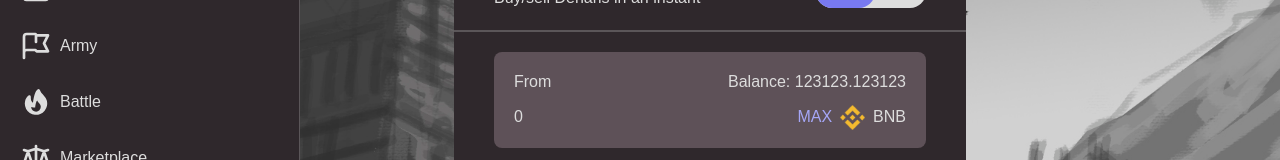
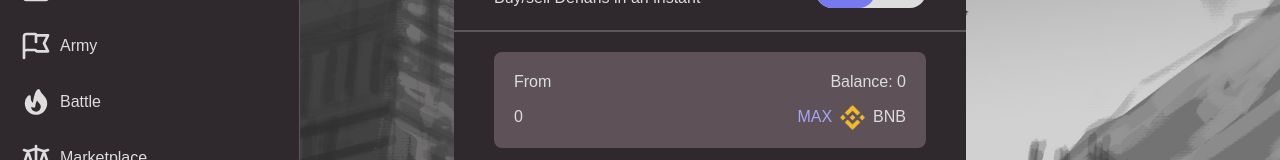
Before and after one commit to fedecaccia/terrae-webapp-tests, a Next.js app: page / in a window 1280 px wide. Shown: the part 243-403 px from the top of the page. Built offline with nearby package versions, Linux system fonts and the light colour scheme; what web3 would draw is missing.

Commit message:
minor bug in address recognition

```diff
--- a/components/ExchangeWidget.js
+++ b/components/ExchangeWidget.js
@@ -6,7 +6,7 @@ import {
   ChevronDownIcon
 } from "@heroicons/react/outline"
 
-function ExchangeWidget() {
+function ExchangeWidget({ bnbBalance }) {
   const [isBuying, setBuy] = useState(true);
   const [fromValue, setFromValue] = useState(0);
   const [toValue, setToValue] = useState(0);
@@ -14,7 +14,6 @@ function ExchangeWidget() {
 
   const fromInputRef = useRef(null);
   const toInputRef = useRef(null);
-  const bnbBalance = 123123.123123;
   const denarisBalance = 1000;
 
   const maxPrecision = 8;
--- a/pages/index.js
+++ b/pages/index.js
@@ -25,9 +25,9 @@ const Home = () => {
     try {
       await ethereum.request({method: 'eth_requestAccounts'})
       const addresses = await eth.getAccounts(); // Get user's ETH addresses
-      setUserAddress(userAddress);
+      setUserAddress(addresses[0]);
       const balance = await eth.getBalance(addresses[0]);
-      setUserBNBBalance(balance);
+      setUserBNBBalance((balance/(10**18)).toFixed(8));
     } catch (err) {
       console.log(err);
       console.error("User denied access to their ETH addresses!")
@@ -50,7 +50,7 @@ const Home = () => {
 
       <main className="flex flex-row h-screen">
         <Sidebar expanded={expandedSidebar} selected={"HOME"}/>
-        <ExchangeWidget address={userAddress}/>
+        <ExchangeWidget address={userAddress} bnbBalance={userBNBBalance}/>
       </main>
     </div>
   );
```
